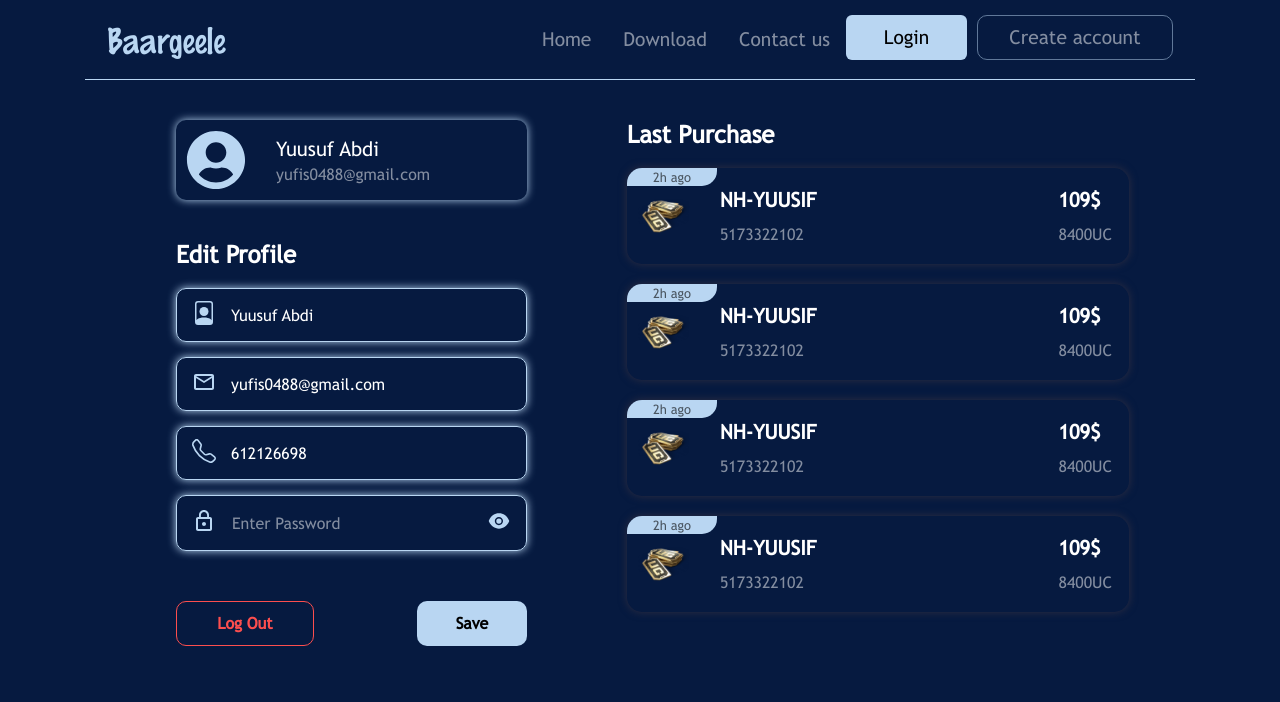
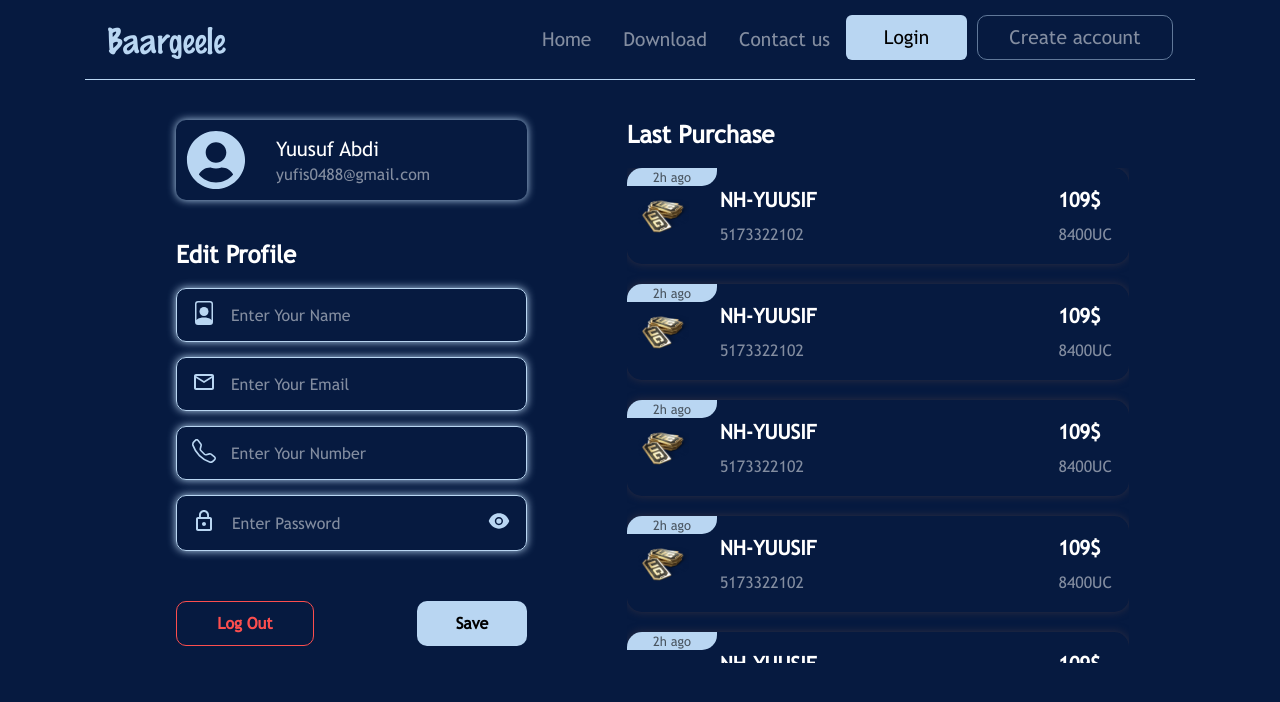
Before and after one commit to YOUSUFABDI/Baargeele, a React (Vite) app: page /profile in a window 1280 px wide. Shown: the top 702 px of the page. Built offline with nearby package versions, Linux system fonts and the light colour scheme.

Commit message:
added validation

```diff
--- a/src/components/ContactPage/Contact.jsx
+++ b/src/components/ContactPage/Contact.jsx
@@ -4,8 +4,13 @@ import getInTouchImg from "../../../assets/images/Get-in-touch.svg";
 import { BsWhatsapp } from "react-icons/bs";
 import { BsFilePerson } from "react-icons/bs";
 import { MdOutlineEmail } from "react-icons/md";
+import useForm from "../../useForm";
+import validateForms from "../../validateForms";
 
 const Contact = () => {
+  const { handleChange, handleGetInTouch, values, errors, isLoading } =
+    useForm(validateForms);
+
   return (
     <div className="wrapper">
       <nav className="navbar">
@@ -32,24 +37,77 @@ const Contact = () => {
         <div className="get__in__touch__wrapper">
           <h2>Get in touch</h2>
           <form className="get__in__touch__form">
-            <div className="get__in__touch__inpu__wrapper">
+            <div className="get__in__touch__container">
+              <div
+                className={`${
+                  errors.contactName
+                    ? "get__in__touch__inpu__wrapper__error"
+                    : "get__in__touch__inpu__wrapper"
+                }`}
+              >
                 <BsFilePerson className="get__in__touch__icon" size={20} />
-              <input type="text" placeholder="Enter Your Name" />
+                <input
+                  type="text"
+                  placeholder="Enter Your Name"
+                  name="contactName"
+                  value={values.contactName}
+                  onChange={handleChange}
+                />
               </div>
-            <div className="get__in__touch__inpu__wrapper">
+              {errors.contactName && (
+                <p className="get__in__touch__p__err">{errors.contactName}</p>
+              )}
+            </div>
+
+            <div className="get__in__touch__container">
+              <div
+                className={`${
+                  errors.contactGmail
+                    ? "get__in__touch__inpu__wrapper__error"
+                    : "get__in__touch__inpu__wrapper"
+                }`}
+              >
                 <MdOutlineEmail className="get__in__touch__icon" size={20} />
-              <input type="text" placeholder="Enter Gmail" />
+                <input
+                  type="text"
+                  placeholder="Enter Gmail"
+                  name="contactGmail"
+                  value={values.contactGmail}
+                  onChange={handleChange}
+                />
               </div>
-            <div className="get__in__touch__text__input__wrapper">
+              {errors.contactGmail && (
+                <p className="get__in__touch__p__err">{errors.contactGmail}</p>
+              )}
+            </div>
+
+            <div className="get__in__touch__container">
+              <div
+                className={`${
+                  errors.contactMessage
+                    ? "get__in__touch__text__input__wrapper__error"
+                    : "get__in__touch__text__input__wrapper"
+                }`}
+              >
                 <textarea
-                name=""
+                  name="contactMessage"
                   id=""
                   cols="30"
                   rows="10"
                   placeholder="Message"
+                  value={values.contactMessage}
+                  onChange={handleChange}
                 ></textarea>
               </div>
-            <button className="info__wrapper__btn">Submit</button>
+              {errors.contactMessage && (
+                <p className="get__in__touch__p__err">
+                  {errors.contactMessage}
+                </p>
+              )}
+            </div>
+            <button className="info__wrapper__btn" onClick={handleGetInTouch}>
+              Submit
+            </button>
           </form>
         </div>
       </div>
--- a/src/components/HomePage/PlayerIdSection/PlayerIdSection.jsx
+++ b/src/components/HomePage/PlayerIdSection/PlayerIdSection.jsx
@@ -65,7 +65,11 @@ const PlayerIdSection = ({ entredId, setEnteredId }) => {
       <div className={`${entredId ? "hide__verify" : "home__player__id"}`}>
         <form className="home__form__control" onSubmit={handleSubmit}>
           <input
-            className="home__player__id__input"
+            className={`${
+              isInvalId
+                ? "home__player__id__input__error"
+                : "home__player__id__input"
+            }`}
             type="text"
             value={inputValue}
             placeholder="Enter Player ID"
--- a/src/components/ProfilePage/EditProfile/EditProfile.jsx
+++ b/src/components/ProfilePage/EditProfile/EditProfile.jsx
@@ -6,15 +6,18 @@ import { MdLockOutline } from "react-icons/md";
 import { AiFillEye } from "react-icons/ai";
 import { AiFillEyeInvisible } from "react-icons/ai";
 import useForm from "../../../useForm";
-import validateForms from "../../../validateForms"
+import validateForms from "../../../validateForms";
 import { useLocalData } from "../../../DataContext";
 import { useNavigate } from "react-router-dom";
 import { toast } from "react-hot-toast";
+import { useState } from "react";
 
 const EditProfile = ({ clickUserHead }) => {
+  const { handleChange, handleSave, values, errors, isLoading } =
+    useForm(validateForms);
 
-  const { handleChange, handleSubmit, values, errors, isLoading } =
-    useForm(validateForms);
+  const [passwordType, setPasswordType] = useState("password");
+  const [clickedEyeIcon, setClickedEyeIcon] = useState(false);
 
   const { islogin, setIslogin } = useLocalData();
   const navigate = useNavigate();
@@ -32,15 +35,33 @@ const EditProfile = ({ clickUserHead }) => {
     navigate("/");
   }
 
+  const togglePassword = () => {
+    if (passwordType === "password") {
+      setPasswordType("text");
+      setClickedEyeIcon(!false);
+      return;
+    }
+    setPasswordType("password");
+    setClickedEyeIcon(false);
+  };
+
   return (
     <div
-      className={`${clickUserHead ? "edit__profile__section" : "hide__edit__profile"
+      className={`${
+        clickUserHead ? "edit__profile__section" : "hide__edit__profile"
       }`}
     >
       <h2 className="edit__profile__title">Edit Profile</h2>
       <form className="edit__profile__form">
         <div className="edit__profile__input__wrapper">
-          <div className="edit__profile__input">
+          <div className="edit__input__container">
+            <div
+              className={`${
+                errors.editName
+                  ? "edit__profile__input__error"
+                  : "edit__profile__input"
+              }`}
+            >
               <span>
                 <BsFilePerson size={24} />
               </span>
@@ -49,39 +70,101 @@ const EditProfile = ({ clickUserHead }) => {
                 name="editName"
                 placeholder="Enter Your Name"
                 value={values.editName}
-              onChange={handleChange} />
+                onChange={handleChange}
+              />
+            </div>
+            {errors.editName && (
+              <p className="edit__p__err">{errors.editName}</p>
+            )}
           </div>
 
-          <div className="edit__profile__input">
+          <div className="edit__input__container">
+            <div
+              className={`${
+                errors.editGmail
+                  ? "edit__profile__input__error"
+                  : "edit__profile__input"
+              }`}
+            >
               <span>
                 <MdOutlineEmail size={24} />
               </span>
-            <input type="text" placeholder="Enter Your Email" value={"yufis0488@gmail.com"} />
+              <input
+                type="text"
+                placeholder="Enter Your Email"
+                name="editGmail"
+                value={values.editGmail}
+                onChange={handleChange}
+              />
+            </div>
+            {errors.editGmail && (
+              <p className="edit__p__err">{errors.editGmail}</p>
+            )}
           </div>
 
-          <div className="edit__profile__input">
+          <div className="edit__input__container">
+            <div
+              className={`${
+                errors.editPhone
+                  ? "edit__profile__input__error"
+                  : "edit__profile__input"
+              }`}
+            >
               <span>
                 <BsTelephone size={24} />
               </span>
-            <input type="text" placeholder="Enter Your Number" value={"612126698"} />
+              <input
+                type="text"
+                placeholder="Enter Your Number"
+                name="editPhone"
+                value={values.editPhone}
+                onChange={handleChange}
+              />
+            </div>
+            {errors.editPhone && (
+              <p className="edit__p__err">{errors.editPhone}</p>
+            )}
           </div>
 
-          <div className="edit__profile__input__pass">
+          <div className="edit__input__container">
+            <div
+              className={`${
+                errors.editPass
+                  ? "edit__profile__input__error"
+                  : "edit__profile__input__pass"
+              }`}
+            >
               <span>
                 <MdLockOutline size={24} />
               </span>
-            <input type="text" placeholder="Enter Password" />
-            <span>
-              <AiFillEye size={24} />
+              <input
+                type={passwordType}
+                name="editPass"
+                placeholder="Enter Password"
+                value={values.editPass}
+                onChange={handleChange}
+              />
+              <span className="edit__eye__icon">
+                {clickedEyeIcon ? (
+                  <AiFillEyeInvisible size={24} onClick={togglePassword} />
+                ) : (
+                  <AiFillEye size={24} onClick={togglePassword} />
+                )}
               </span>
+            </div>
+            {errors.editPass && (
+              <p className="edit__p__err">{errors.editPass}</p>
+            )}
           </div>
         </div>
 
         <div className="edit__profile__btns">
-          <button className="logout__btn"
-            onClick={logout}
-          >Log Out</button>
-          <button className="edit__btn">Save</button>
+          <button className="logout__btn" onClick={logout}>
+            Log Out
+          </button>
+          <button className="edit__btn" onClick={handleSave}>
+            Save
+          </button>
         </div>
       </form>
     </div>
--- a/src/components/ProfilePage/PurchaseHistory/PurchaseHistory.jsx
+++ b/src/components/ProfilePage/PurchaseHistory/PurchaseHistory.jsx
@@ -74,6 +74,40 @@ const PurchaseHistory = ({ clickUserHead }) => {
               <span className="profile__uc">8400UC</span>
             </div>
           </div>
+
+          <div className="purchase__history__card">
+            <div className="profile__date__uc">
+              <span className="profile__date">
+                <p>2h ago</p>
+              </span>
+              <img className="profile__uc__img" src={ucImg} alt="uc-image" />
+            </div>
+            <div className="profile__name__id">
+              <span className="profile__player__name">NH-YUUSIF</span>
+              <span className="profile__player__id">5173322102</span>
+            </div>
+            <div className="profile__money__uc">
+              <span className="profile__money">109$</span>
+              <span className="profile__uc">8400UC</span>
+            </div>
+          </div>
+
+          <div className="purchase__history__card">
+            <div className="profile__date__uc">
+              <span className="profile__date">
+                <p>2h ago</p>
+              </span>
+              <img className="profile__uc__img" src={ucImg} alt="uc-image" />
+            </div>
+            <div className="profile__name__id">
+              <span className="profile__player__name">NH-YUUSIF</span>
+              <span className="profile__player__id">5173322102</span>
+            </div>
+            <div className="profile__money__uc">
+              <span className="profile__money">109$</span>
+              <span className="profile__uc">8400UC</span>
+            </div>
+          </div>
         </div>
       </div>
     </div>
--- a/src/components/ProfilePage/PurchaseHistory/purchase-history.css
+++ b/src/components/ProfilePage/PurchaseHistory/purchase-history.css
@@ -123,6 +123,30 @@
     margin: 0;
   }
 
+  .purchase__history__card__wrapper {
+    overflow: hidden;
+    overflow-y: scroll;
+    height: 495px;
+  }
+
+  .purchase__history__card__wrapper::-webkit-scrollbar {
+    width: 6px;
+  }
+
+  .purchase__history__card__wrapper::-webkit-scrollbar-track {
+    box-shadow: 0px 0px 3px var(--light);
+    border-radius: 8px;
+  }
+
+  .purchase__history__card__wrapper::-webkit-scrollbar-thumb {
+    background: var(--light);
+    border-radius: 10px;
+  }
+
+  .purchase__history__card__wrapper::-webkit-scrollbar-thumb:hover {
+    background: transparent;
+  }
+
   .purchase__history__card {
     width: 100%;
   }
--- a/src/useForm.js
+++ b/src/useForm.js
@@ -13,10 +13,13 @@ const useForm = (validateForms) => {
     loginGmail: "",
     loginPass: "",
     otp: "",
-    editName: "Yuusuf Abdi",
+    editName: "",
     editGmail: "",
     editPhone: "",
-    editPass: ""
+    editPass: "",
+    contactName: "",
+    contactGmail: "",
+    contactMessage: "",
   });
 
   const navigate = useNavigate();
@@ -158,12 +161,25 @@ const useForm = (validateForms) => {
     }
   };
 
+  const handleSave = (event) => {
+    event.preventDefault();
+    setErrors((errors = validateForms(values)));
+    console.log(errors.editPhone);
+  };
+
+  const handleGetInTouch = (event) => {
+    event.preventDefault();
+    setErrors((errors = validateForms(values)));
+  };
+
   return {
     handleChange,
     handleSubmit,
     handleOTP,
     handleChangeOTP,
     setValues,
+    handleSave,
+    handleGetInTouch,
     values,
     errors,
     isLoading,
--- a/src/validateForms.js
+++ b/src/validateForms.js
@@ -40,5 +40,35 @@ export default function validateForms(values) {
     errors.otp = "Fill";
   }
 
+  //Edit profile
+  if (!validName.test(values.editName)) {
+    errors.editName = "enter name first";
+  }
+
+  if (!validPassword.test(values.editPass)) {
+    errors.editPass = "Valid Password";
+  }
+
+  if (!validGmail.test(values.editGmail)) {
+    errors.editGmail = "inCorrect Gmail";
+  }
+
+  if (!validPhone.test(values.editPhone)) {
+    errors.editPhone = "inCorrect PhoneNumber";
+  }
+
+  //Get in touch
+  if (!validName.test(values.contactName)) {
+    errors.contactName = "enter name first";
+  }
+
+  if (!validGmail.test(values.contactGmail)) {
+    errors.contactGmail = "inCorrect Gmail";
+  }
+
+  if (!values.contactMessage) {
+    errors.contactMessage = "first enter message";
+  }
+
   return errors;
 }
```
Also changed, not shown: src/components/ContactPage/contact.css (+7 -0 lines), src/components/Header/Header.jsx (+10 -8 lines), src/components/Header/header.css (+15 -0 lines), src/components/HomePage/PlayerIdSection/playerIdSection.css (+25 -3 lines), src/components/ProfilePage/EditProfile/editprofile.css (+17 -0 lines). Lines whose indentation alone changed are shown as unchanged.
